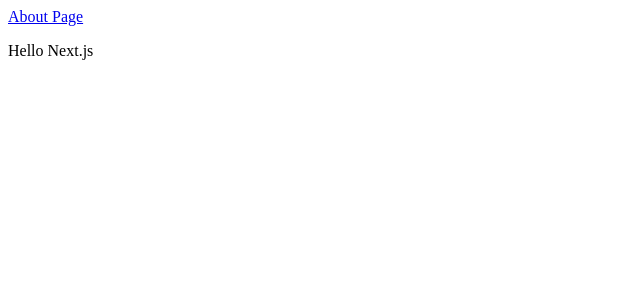
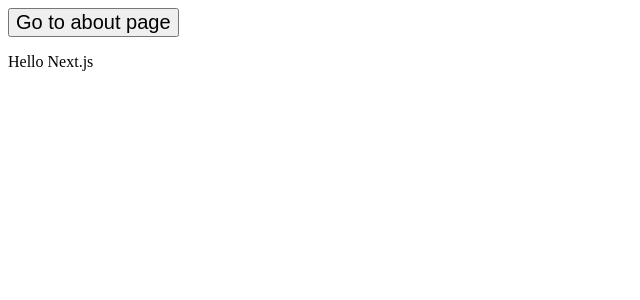
Before and after one commit to musatarosu335/next-tutorial, a Next.js app: page / in a window 1280 px wide. Shown: the top 300 px of the page, without its empty margins (0-640 px from the left). Built offline with nearby package versions, Linux system fonts and the light colour scheme.

Commit message:
style, buttonのテスト

```diff
--- a/pages/about.js
+++ b/pages/about.js
@@ -1,3 +1,5 @@
+import React from 'react';
+
 export default () => (
   <div>
     <p>This is the about page</p>
--- a/pages/index.js
+++ b/pages/index.js
@@ -1,9 +1,10 @@
+import React from 'react';
 import Link from 'next/link';
 
 const Index = () => (
   <div>
     <Link href="/about">
-      <a>About Page</a>
+      <button style={{ fontSize: 20 }}>Go to about page</button>
     </Link>
     <p>Hello Next.js</p>
   </div>
```
Also changed, not shown: package.json (+7 -0 lines), .eslintrc.js (added), 1 other file (tests, documents, lock files or other folders).
